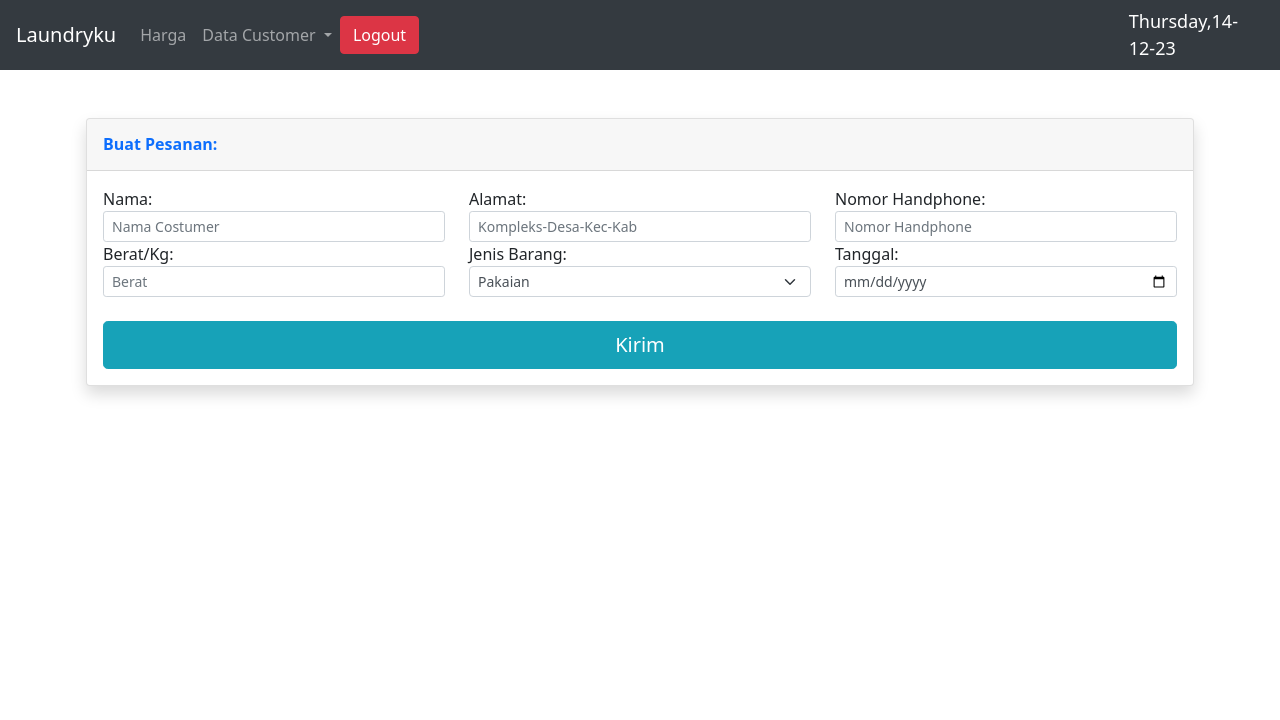
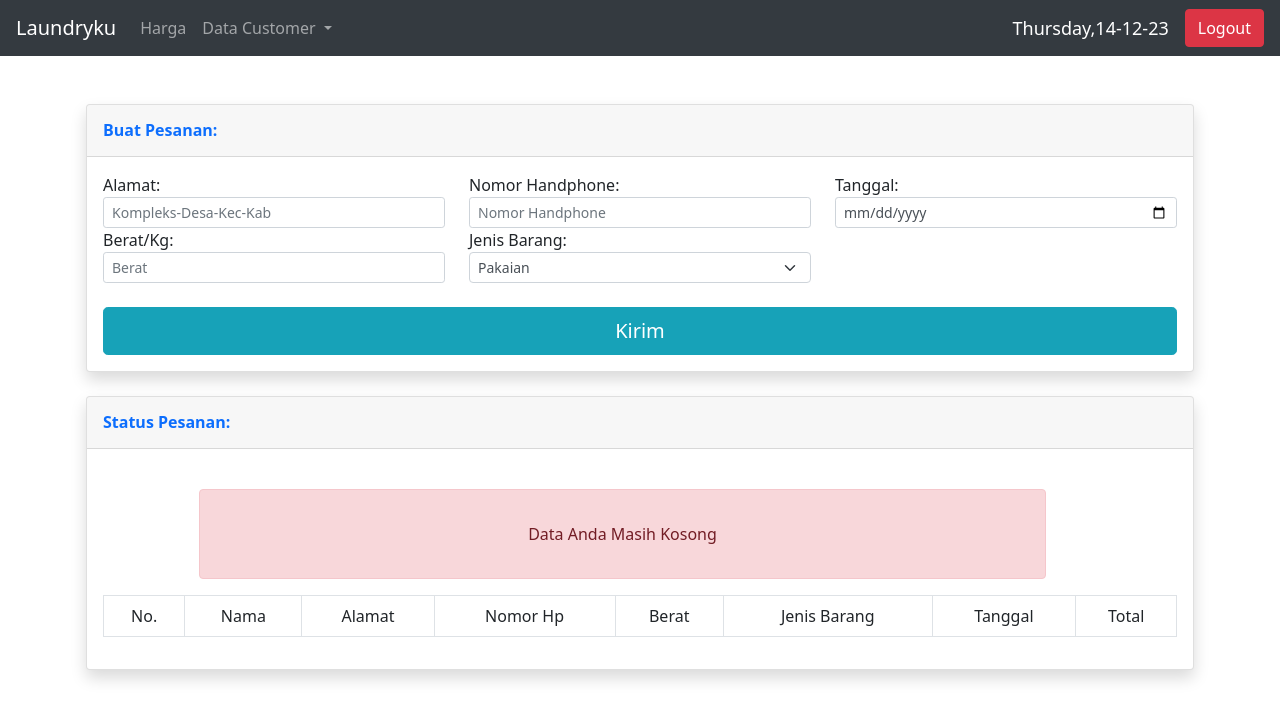
Before and after one commit to hqlco/FP-PWEB, a PHP site: page / in a window 1280 px wide. Shown: the top 720 px of the page. Run offline with PHP 8.4, Linux system fonts and the light colour scheme; a user stored in the database is signed in; data comes from the database, SQL or seed files in the repository.

Commit message:
feat: list pesanan user

```diff
--- a/index.php
+++ b/index.php
@@ -20,14 +20,14 @@ if (!isset($_SESSION['user_role'])) {
   <link rel="shortcut icon" href="img/laundry.png" sizes="16x16 32x32" type="image/png">
 
   <!--css Native Sendiri-->
-  <link rel="stylesheet" href="style.css">
+  <link rel="stylesheet" href="style.css" type="text/css">
 
   <title>Laundry</title>
 </head>
 
 <body>
   <!-- ini navbar Bosq-->
-  <nav class="navbar navbar-expand-lg navbar-dark bg-dark">
+  <nav class="navbar navbar-expand-lg navbar-dark bg-dark sticky-top">
     <div class="container-fluid">
       <a class="navbar-brand text-white" href="index.php">Laundryku</a>
       <button class="navbar-toggler" type="button" data-toggle="collapse" data-target="#navbarNavDropdown" aria-controls="navbarNavDropdown" aria-expanded="false" aria-label="Toggle navigation">
@@ -52,22 +52,26 @@ if (!isset($_SESSION['user_role'])) {
           </ul>
         <?php } ?>
         <!-- Jika tombol logout diletakkan di dalam file yang berbeda -->
-        <a href="logout.php" class="btn btn-danger">Logout</a>
+        <!-- <a href="logout.php" class="btn btn-danger">Logout</a> -->
       </div>
     </div>
+    <div class="container-fluid d-flex justify-content-end">
+      <div class="tanggal">
         <?php
           echo "<font class='ml-3 mr-3' color='white' size='4px'>" . date('l,d-m-y ');
           echo "</font>";
         ?>
+      </div>
+      <div class="metu">
+        <a href="logout.php" class="btn btn-danger">Logout</a>
+      </div>
+    </div>
   </nav>
   <!-- Ini Akhir Navbar Bosq-->
 
   <!--ini Konten Bosq-->
   <div class="container">
-
     <div class="row mt-5">
-      <div class="col-xl-1">
-      </div>
 
       <div class="col-xl-12 col-lg-8">
         <div class="card shadow mb-4">
@@ -83,19 +87,18 @@ if (!isset($_SESSION['user_role'])) {
               <div class="row">
 
                 <div class="col-sm-4">
-                  <label>Nama:</label>
-                  <input class="form-control form-control-sm" type="text" placeholder="Nama Costumer" aria-label=".form-control-sm example" name='nama' required>
-                </div>
-
-                <div class="col-sm-4">
                   <label>Alamat:</label>
                   <input class="form-control form-control-sm" type="text" placeholder="Kompleks-Desa-Kec-Kab" aria-label=".form-control-sm example" name='alamat' required>
                 </div>
 
-
                 <div class="col-sm-4">
                   <label>Nomor Handphone:</label>
                   <input class="form-control form-control-sm" type="number" placeholder="Nomor Handphone" aria-label=".form-control-sm example" name='nomor' required>
+                </div>
+
+                <div class="col-sm-4">
+                  <label>Tanggal:</label>
+                  <input class="form-control form-control-sm" type="date" placeholder="Berat" aria-label=".form-control-sm example" name='tanggal' required>
                 </div>
 
               </div>
@@ -117,12 +120,6 @@ if (!isset($_SESSION['user_role'])) {
 
                 </div>
 
-                <div class="col-sm-4">
-                  <label>Tanggal:</label>
-                  <input class="form-control form-control-sm" type="date" placeholder="Berat" aria-label=".form-control-sm example" name='tanggal' required>
-
-                </div>
-
               </div>
 
               <button type="submit" class="btn btn-info btn-lg btn-block mt-4" name='kirim'>Kirim</button>
@@ -133,9 +130,7 @@ if (!isset($_SESSION['user_role'])) {
                 $sip = mysqli_fetch_array($panggil);
 
                 if (isset($_POST['kirim'])) {
-
-                  $nama = $_POST['nama'];
-                  $nama = mysqli_real_escape_string($conn, $nama);
+                  $user_id = $_SESSION['user_id'];
                   $alamat = $_POST['alamat'];
                   $alamat = mysqli_real_escape_string($conn, $alamat);
                   $nomor = $_POST['nomor'];
@@ -146,33 +141,80 @@ if (!isset($_SESSION['user_role'])) {
                   $jumlah = $berat * $dut;
 
                   $insert = mysqli_query($conn, "INSERT INTO data_minggu
-                              VALUES (NULL, '$nama', '$alamat', '$nomor', '$berat', '$jenis', '$tanggal', '$jumlah')");
+                              VALUES (NULL, '$user_id', '$alamat', '$nomor', '$berat', '$jenis', '$tanggal', '$jumlah')");
 
                   if ($insert) {
-                    echo "<center><div class='col-md-10 col-sm-12 col-xs-12'>";
-                    echo "  <div class='alert alert-primary mt-4 ml-5' role='alert'>";
-                    echo "    <p><center>Data Sudah Masuk</center></p>";
-                    echo "  </div>";
-                    echo "</div><center>";
+                    echo "<div class='alert alert-primary mt-4 text-center' role='alert'>Data Sudah Masuk</div>";
                   }
                   else {
-                    echo "<center><div class='col-md-10 col-sm-12 col-xs-12'>";
-                    echo "  <div class='alert alert-danger mt-4 ml-5' role='alert'>";
-                    echo "    <p><center>Data Gagal Masuk</center></p>";
-                    echo "  </div>";
-                    echo "</div><center>";
+                    echo "<div class='alert alert-danger mt-4 text-center' role='alert'>Data Gagal Masuk</div>";
                   }
                 }
 
               ?>
+            </form>
+          </div>
+        </div>
+      </div>
 
+      <div class="col-xl-12 col-lg-8">
+        <div class="card shadow mb-4">
+          <!-- Card Header - Dropdown -->
+          <div class="card-header py-3 d-flex flex-row align-items-center justify-content-between">
+            <h6 class="m-0 font-weight-bold text-primary">Status Pesanan:</h6>
           </div>
+          <!-- Card Body -->
+          <div class="card-body">
+            <div class="table-responsive service">
+              <table class="table table-bordered table-hover  mt-3 text-nowrap css-serial">
+                <tr>
+                  <td><center>No.</td>
+                  <td><center>Nama</td>
+                  <td><center>Alamat</td>
+                  <td><center>Nomor Hp</td>
+                  <td><center>Berat</td>
+                  <td><center>Jenis Barang</td>
+                  <td><center>Tanggal</td>
+                  <td><center>Total</td>
+                </tr>
+
+                <?php
+                  $user_id = $_SESSION['user_id'];
+                  $query = mysqli_query($conn, "SELECT data_minggu.*, users.username FROM data_minggu JOIN users ON data_minggu.user_id = users.id WHERE data_minggu.user_id = $user_id");
+
+                  if (mysqli_num_rows($query) <= 0) {
+                    echo "<div class='col-md-10 col-sm-12 col-xs-12 ml-5'>";
+                    echo "<div class='alert alert-danger mt-4 ml-5' role='alert'>";
+                    echo "<p><center>Data Anda Masih Kosong</center></p>";
+                    echo "</div>";
+                    echo "</div>";
+                  }
+                  else {
+                    $index = 1;
+                    while ($row = mysqli_fetch_array($query)) {
+                ?>
+                    <tr>
+                      <td><center><?php echo $index ?></td>
+                      <td><center><?php echo $row['username'] ?></td>
+                      <td><center><?php echo $row['alamat'] ?></td>
+                      <td><center><?php echo $row['nomor'] ?></td>
+                      <td><center><?php echo $row['berat'] . " Kg" ?></td>
+                      <td><center><?php echo $row['jenis'] ?></td>
+                      <td><center><?php echo $row['tanggal'] ?></td>
+                      <td><center>Rp.<?php echo $row['jumlah'] ?></td>
+                    </tr>
+                <?php
+                      $index++;
+                    }
+                  }
+                ?>
+              </table>
             </div>
           </div>
         </div>
       </div>
 
-  </form>
+    </div>
   </div>
   <!--ini Akhir konten bosq-->
 
```
Lines whose indentation alone changed are shown as unchanged.
